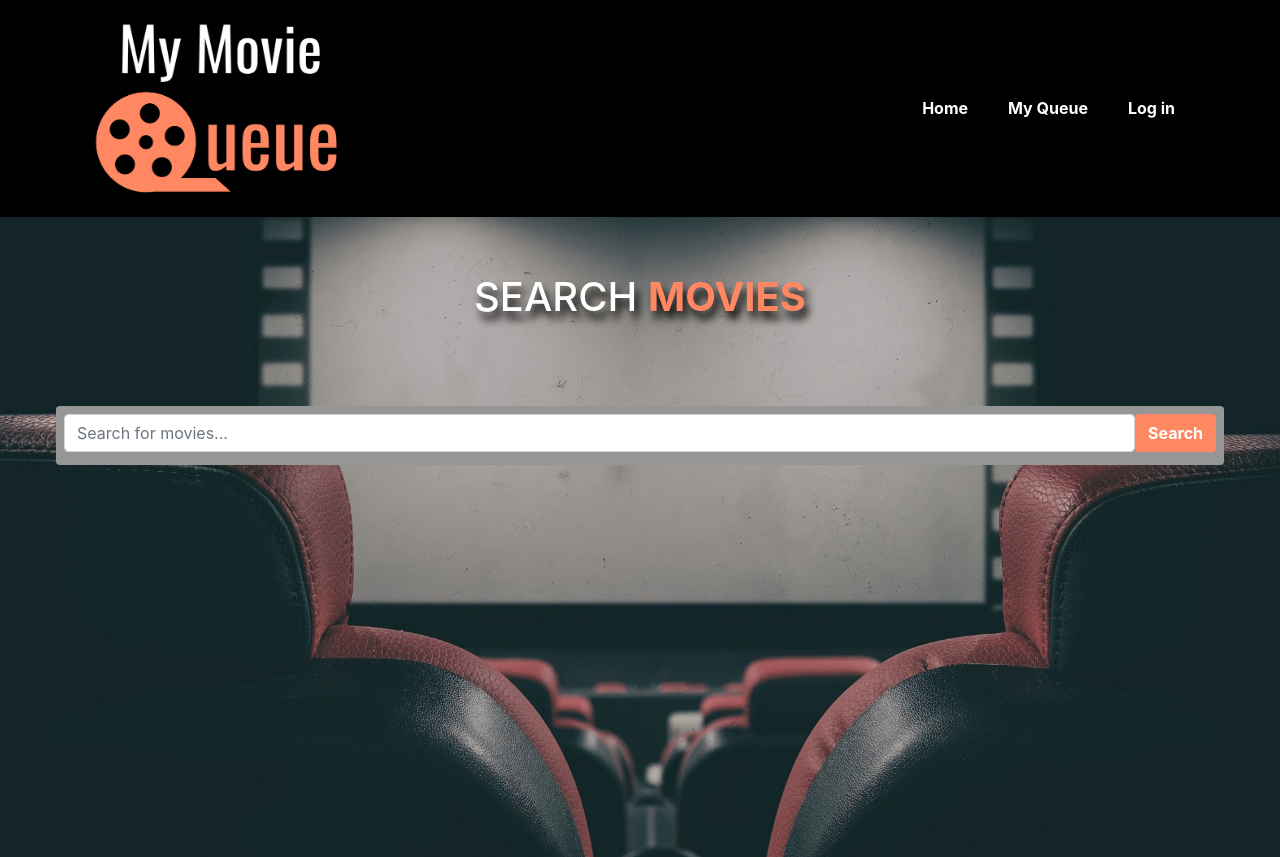
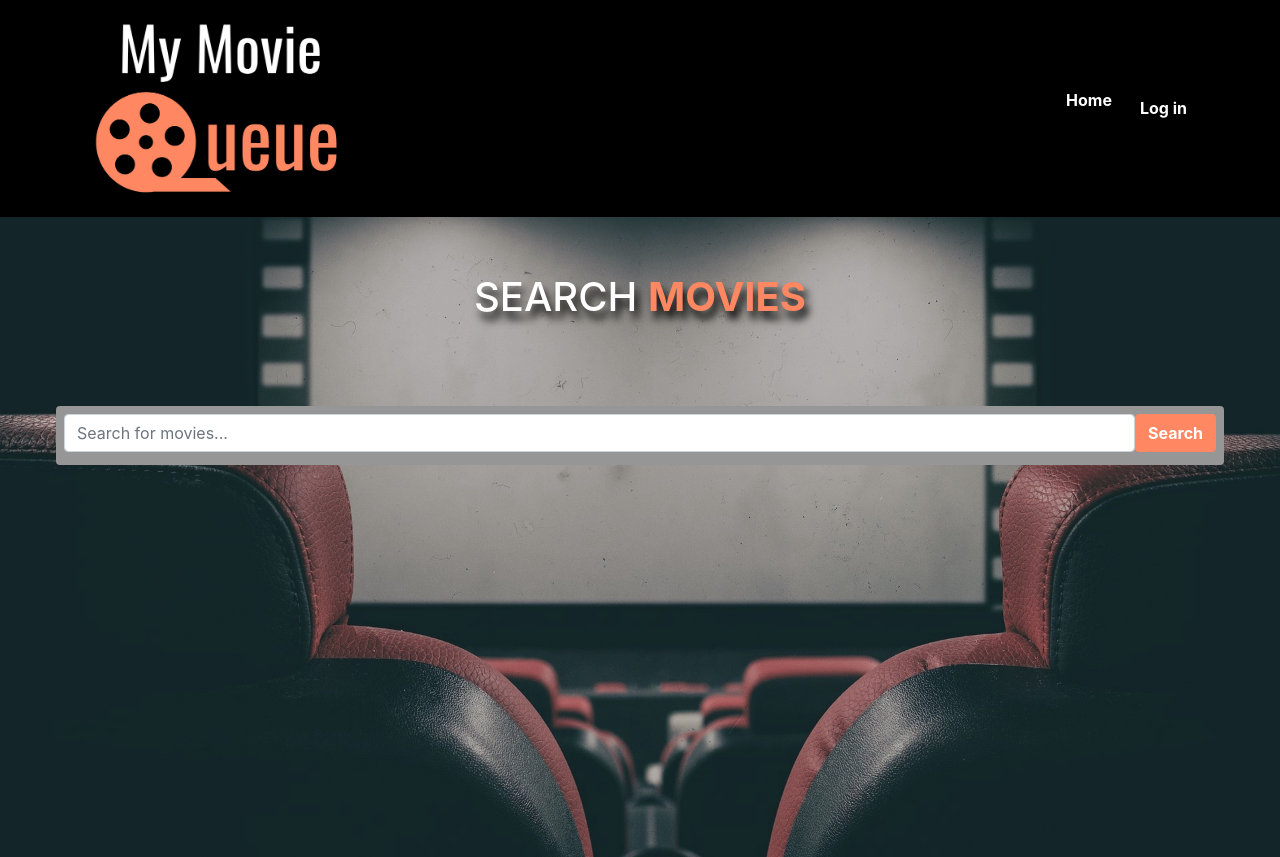
Before and after one commit to mschellberg/my-movie-queue, a React (Create React App) app in the folder client/: page / in a window 1280 px wide. Built offline with nearby package versions, Linux system fonts and the light colour scheme; no server answers.

Commit message:
added the conditional in Nav

```diff
--- a/client/src/components/Nav.js
+++ b/client/src/components/Nav.js
@@ -1,6 +1,8 @@
 import React from "react";
 import { Link } from 'react-router-dom';
-import logo from "../images/logo.png"
+import logo from "../images/logo.png";
+import Auth from '../utils/auth';
+
 
 function Nav(props) {
     return (
@@ -15,13 +17,15 @@ function Nav(props) {
                     <li>
                         <Link to="/" className="link-text bold-text add-padding main-link">Home</Link>
                     </li>
-                    {/* ****TODO: add conditional rendering to only show these if logged in */}
-                    <li>
-                        <Link to="/queue" className="link-text bold-text add-padding main-link">My Queue</Link>
-                    </li>
-                    <li>
-                        <Link to="/login" className="link-text bold-text add-padding main-link">Log in</Link>
-                    </li>
+         {/*This is where the COnditional was added for the Nav*/}
+                    {Auth.loggedIn() ? (
+                <>
+                  <Link to="/queue" className="link-text bold-text add-padding main-link">My Queue</Link>
+                  <Link onClick={Auth.logout}className="link-text bold-text add-padding main-link">Logout</Link>
+                </>
+              ) : (
+                <Link to="/login" className="link-text bold-text add-padding main-link">Log in</Link>
+              )}
                 </ul>
             </div>
 
```
